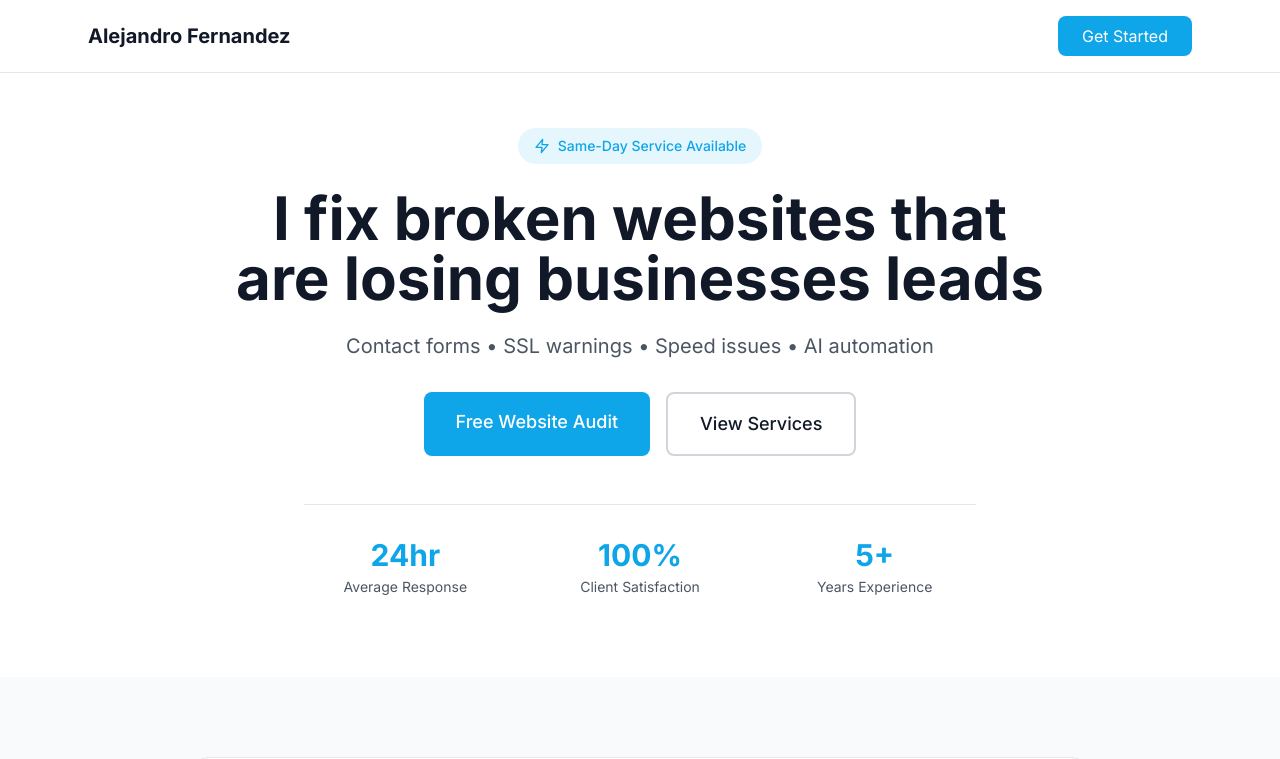
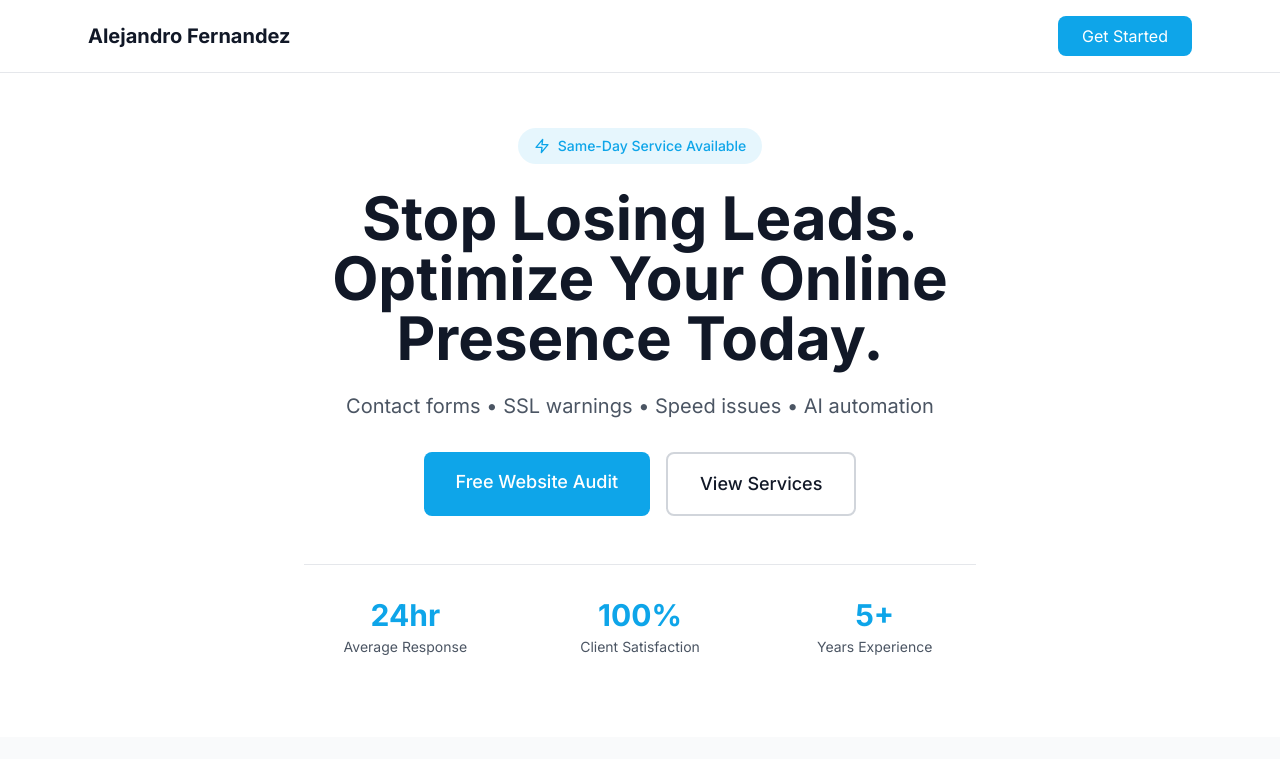
Before and after one commit to Variosity/afiwebdev, a Next.js app: page / in a window 1280 px wide. Shown: the top 759 px of the page. Built offline with nearby package versions, Linux system fonts and the light colour scheme.

Commit message:
Update page.tsx

```diff
--- a/app/page.tsx
+++ b/app/page.tsx
@@ -79,7 +79,7 @@ export default function Home() {
           </div>
 
           <h1 className="text-5xl md:text-6xl font-bold text-gray-900 mb-6 text-balance">
-            I fix broken websites that are losing businesses leads
+            Stop Losing Leads.<br/>Optimize Your Online Presence Today.
           </h1>
 
           <p className="text-xl text-gray-600 mb-8 max-w-2xl mx-auto">
```
